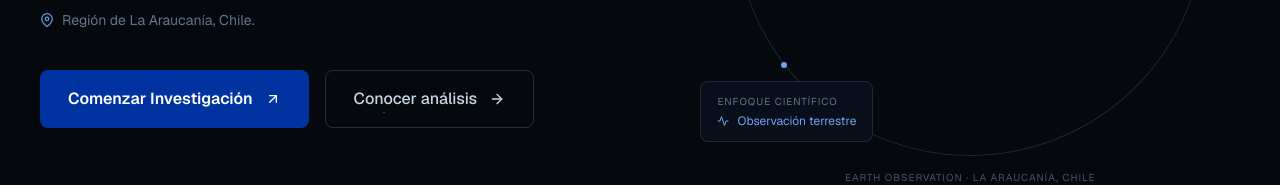
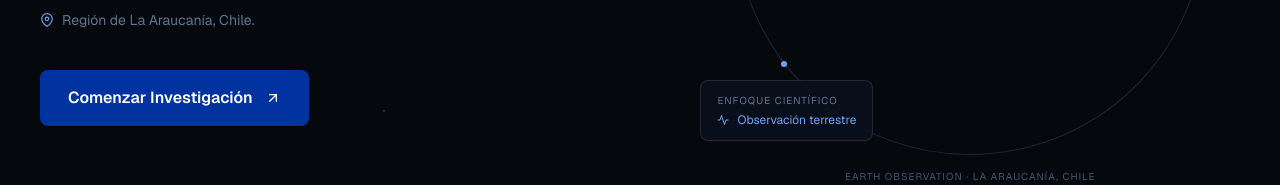
Before and after one commit to maiki-22/low-poly-studio, a Next.js app: page / in a window 1280 px wide. Shown: the part 609-794 px from the top of the page. Built offline with nearby package versions, Linux system fonts and the light colour scheme.

Commit message:
se elimino boton

```diff
--- a/src/app/page.tsx
+++ b/src/app/page.tsx
@@ -214,13 +214,7 @@ export default function Page() {
                 <FiArrowUpRight className="transition group-hover:translate-x-1 group-hover:-translate-y-1" />
               </button>
 
-              <button
-                onClick={() => router.push("/mapa#datos")}
-                className="flex items-center justify-center gap-3 rounded-lg border border-white/15 px-7 py-4 font-medium text-slate-300 transition hover:border-[#6EA3F2]/60 hover:text-white"
-              >
-                Conocer análisis
-                <FiArrowRight />
-              </button>
+
 
             </div>
 
```
